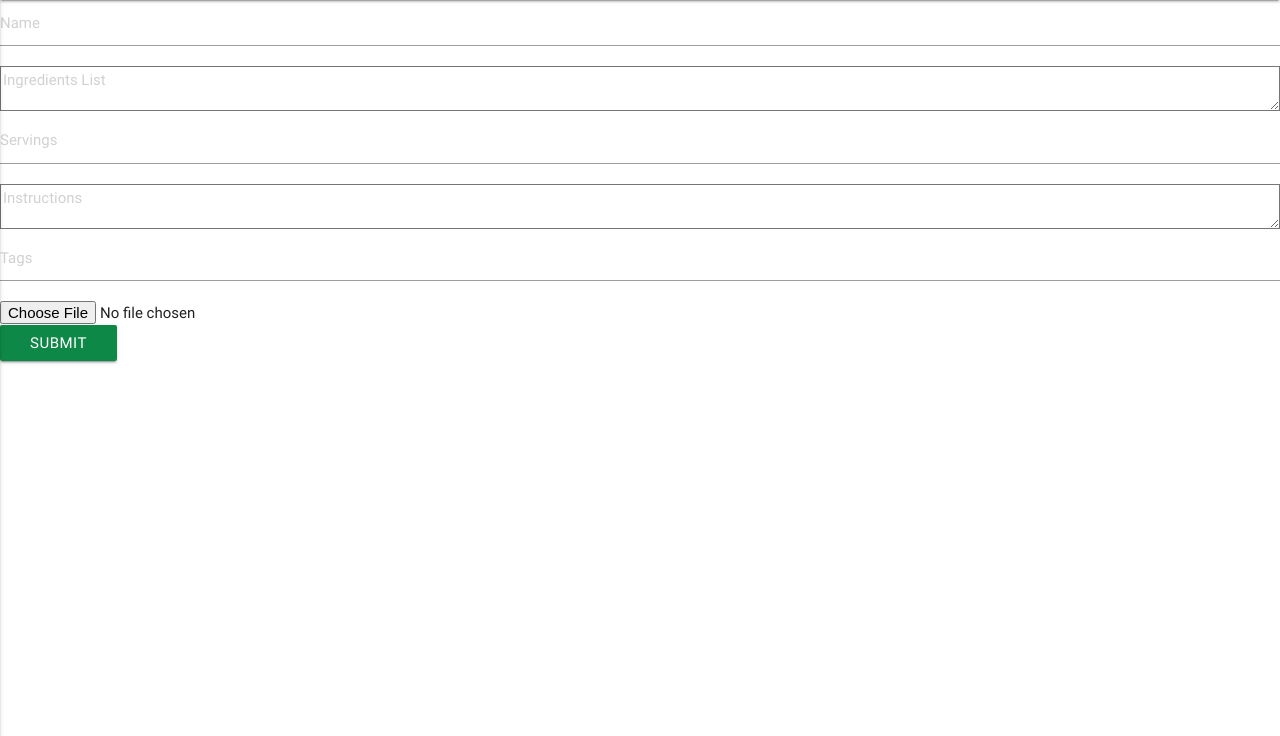
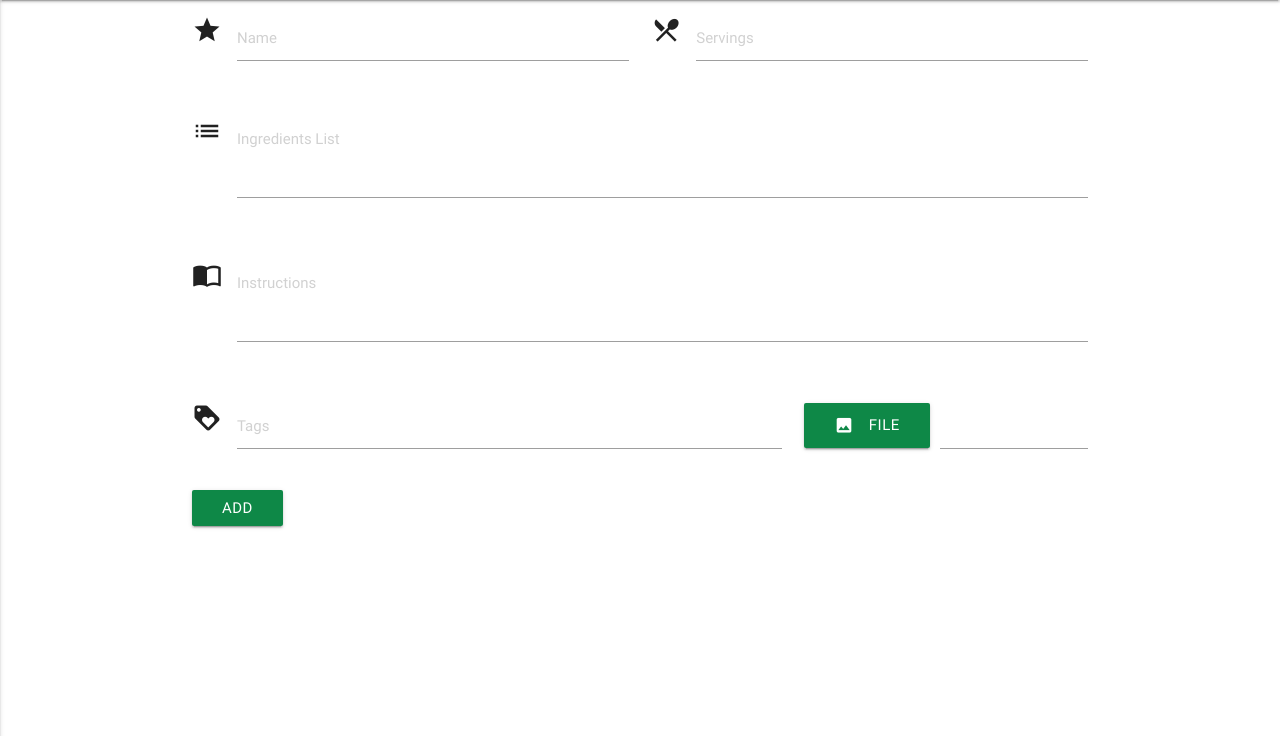
Before and after one commit to Alicja-Malinowska/Meal_Planner, a Flask app: page /recipes/add in a window 1280 px wide. Shown: the part 64-800 px from the top of the page. Run offline with Flask 2, Linux system fonts and the light colour scheme; the visitor is signed in with stand-in values (Sample User, id 1); some libraries are stand-ins or nearby versions.

Commit message:
icons added and upload field styled

```diff
--- a/templates/add-recipe.html
+++ b/templates/add-recipe.html
@@ -1,35 +1,61 @@
 {% extends "layout/index.html" %}
 {% block content %}
-<form action="" method="post" class="form" role="form" enctype="multipart/form-data">
+<div class="container">
+  <form action="" method="post" class="col s12" role="form" enctype="multipart/form-data">
     {{ form.csrf_token() }}
 
 
+    <div class="row">
+      <div class="input-field col s12 m6">
+        <i class="material-icons prefix">star</i>
+        {{ form.name (class="validate", placeholder='Name') }}
+      </div>
 
-    <div class="form-group">
-      {{ form.name (class='form-control', placeholder='Name') }}
+
+      <div class="input-field col s12 m6">
+        <i class="material-icons prefix">restaurant_menu</i>
+        {{ form.servings (class="validate", placeholder='Servings') }}
+      </div>
     </div>
 
-    <div class="form-group">
-      {{ form.ingredients (class='form-control', placeholder='Ingredients List') }}
+    <div class="row">
+      <div class="input-field col s12">
+        <i class="material-icons prefix">list</i>
+        {{ form.ingredients (class="materialize-textarea", placeholder='Ingredients List') }}
+      </div>
     </div>
 
-    <div class="form-group">
-        {{ form.servings (class='form-control', placeholder='Servings') }}
+    <div class="row">
+      <div class="input-field col s12">
+        <i class="material-icons prefix">import_contacts</i>
+        {{ form.instructions(class="materialize-textarea", placeholder='Instructions') }}
+      </div>
+    </div>
+    <div class="row">
+      <div class="input-field col s12 m8">
+        <i class="material-icons prefix">loyalty</i>
+        {{ form.tags(class="validate", placeholder='Tags') }}
       </div>
 
-    <div class="form-group">
-        {{ form.instructions(class='form-control', placeholder='Instructions') }}
+      <div class="input-field file-field col s12 m4">
+        <div class="btn">
+          <i class="material-icons left">image</i>
+          <span>File</span>
+          {{ form.image}}
+        </div>
+
+        <div class="file-path-wrapper">
+          <input class="file-path validate" type="text">
+        </div>
+      </div>
+      <div class="col s12 m4 offset-m8">
+        {% if form.image.errors %}
+        <ul class="errors">{% for error in form.image.errors %}<li>{{ error }}</li>{% endfor %}</ul>
+    {% endif %}
+      </div>
     </div>
 
-    <div class="form-group">
-        {{ form.tags(class='form-control', placeholder='Tags') }}
-      </div>
-
-    <div class="form-group">
-        {{ form.image(class='form-control') }}
-    </div>
-
-    <button type="submit" class="btn btn-primary">Submit</button>
+    <button type="submit" class="waves-effect waves-light btn">Add</button>
   </form>
-
+</div>
 {% endblock %}
```
